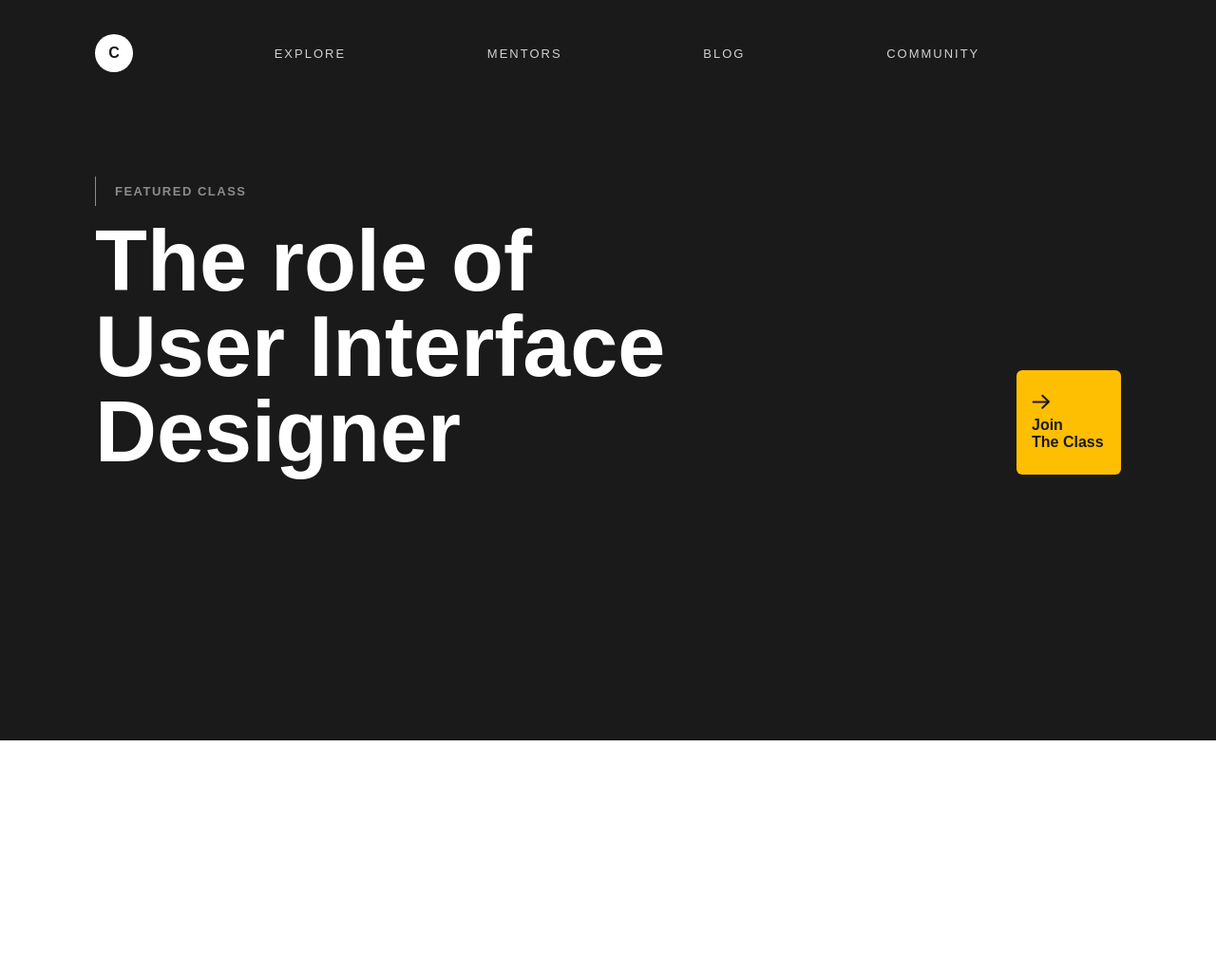
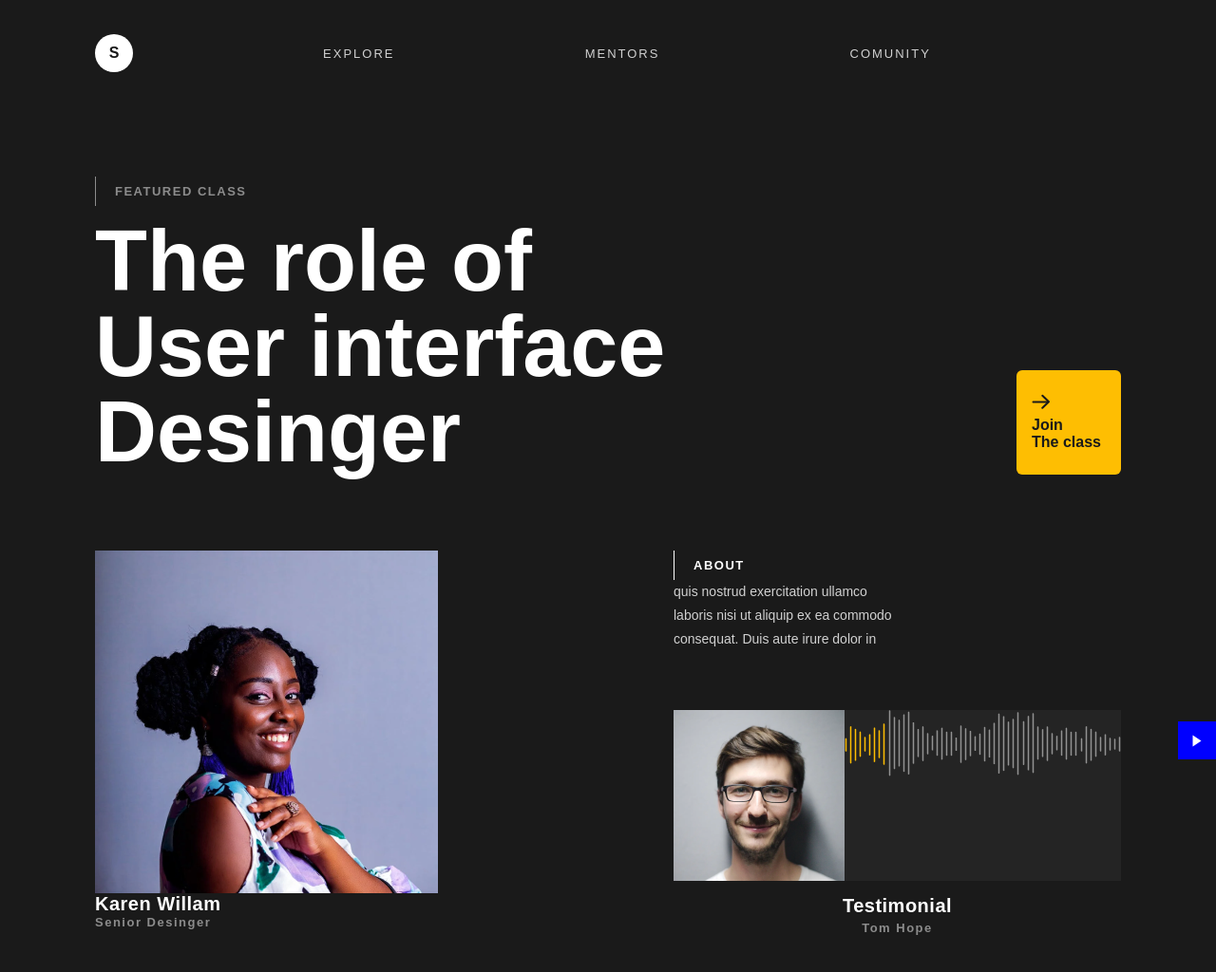
Before and after one commit to fl7leks/site-vizitka1, a plain HTML site: page index.html in a window 1280 px wide. Shown: the whole page at 95% size. Before the commit the page ends 800 px from the top, so only its background shows below. Drawn offline with Linux system fonts and the light colour scheme.

Commit message:
completed the audio section

```diff
--- a/index.html
+++ b/index.html
@@ -8,43 +8,68 @@
     <title>site-vizitka</title>
     <link rel="stylesheet" href="style.css">
 </head>
-
 <body>
     <header class="header">
         <div class="container">
             <nav class="navigation">
-                <a class="logo" href="">C</a>
+                <a href="" class="logo">S</a>
                 <ul class="navigation-holder">
                     <li class="nav-links">
-                        <a href="#">EXPLORE</a>
+                        <a href="#">Explore</a>
                     </li>
                     <li class="nav-links">
-                        <a href="#">MENTORS</a>
+                        <a href="#">Mentors</a>
                     </li>
                     <li class="nav-links">
-                        <a href="#">BLOG</a>
-                    </li>
-                    <li class="nav-links">
-                        <a href="#">COMMUNITY</a>
+                        <a href="#">Comunity</a>
                     </li>
                 </ul>
             </nav>
-
+            <!--конец навигации-->
             <section class="header-title">
-                <span class="header-subtitle-text">FEATURED CLASS</span>
+                <span class="header-subtitle-text">featured class</span>
                 <h1 class="header-title-text">
                     The role of
-                    User Interface
-                    Designer
+                    User interface
+                    Desinger
                 </h1>
+                    <a href="#" class="join">
+                        <img src="/img/img/icons/arrow.svg" alt="">
+                        <span class="join-text">Join <br> The class</span>
+                    </a>
 
-                <a class="join" href="">
-                    <img src="img/img/icons/arrow.svg" alt="arrow">
-                    <span class="join-text">Join<br> The Class</span>
-                </a>
+            </section>
+            <!--конец 2 секции-->
+            <section class="header-info-block">
+
+                <div class="card-info">
+                    <img src="img/img/girl-avatar.png" alt="" class="card-info-img">
+                    <h2 class="info-title">Karen Willam</h2>
+                    <span class="info-subtitle">Senior Desinger</span>
+                </div>
+                <div class="card-about">
+                    <div class="about-text-wrapper">
+                        <span class="about-subtitle-text">About</span>
+                        <p class="about-desc">
+                            quis nostrud exercitation ullamco
+                            laboris nisi ut aliquip ex ea commodo
+                            consequat. Duis aute irure dolor in
+                        </p>
+                    </div>
+                    <div class="audio-block">
+                        <img src="img/img/man-avatar.png" alt="">
+                        <div class="audio-container">
+                            <img src="img/img/audio.png" class="audio-track" alt="">
+                            <a href="#" class="play-btn">
+                                <img src="/img/img/icons/play.svg" alt="">
+                            </a>
+                        </div>
+                    </div>
+                    <h2 class="about-title">Testimonial</h2>
+                    <span class="about-subtitle">Tom Hope</span>
+                </div>
             </section>
         </div>
     </header>
 </body>
-
 </html>
--- a/style.css
+++ b/style.css
@@ -93,3 +93,86 @@
     font-weight: bold;
     border-radius: 6px;
 }
+
+.header-info-block {
+    display: flex;
+    justify-content: space-between;
+}
+.card-info {
+    max-width: 361px;
+}
+.card-info-img {
+    display: flex;
+}
+.info-title {
+    font-size: 20px;
+    font-size: bold;
+    color: #fff;
+    letter-spacing: 0.5px;|
+    margin-bottom: 4px;
+}
+.info-subtitle {
+    font-size: 13px;
+    color: #8c8c8c;
+    font-weight:bold;
+    letter-spacing: 1.5px;
+    display: block;
+}
+.about-subtitle-text {
+    display: inline-block;
+    border-left: 1px solid #fff;
+    padding: 8px 0 8px 20px;
+    color: #fff;
+    font-weight: bold;
+    text-transform: uppercase;
+    font-size: 13px;
+    letter-spacing: 1.5px;
+    margin-bottom: 1.8;
+}
+.about-desc {
+    color:#d1d1d1;
+    max-width: 240px;
+    font-size: 14px;
+    line-height: 1.8;
+}
+.audio-block {
+    background-color: #242424;
+    display: flex;
+    margin-top: 61px;}
+
+.audio-cintainer {
+    display: flex;
+    align-items: center;
+    justify-content: center;
+    flex: 1;
+    position: relative;
+    padding: 0 34pxs;
+}
+.play-btn {
+    display: flex;
+    background-color: blue;
+    width: 40px;
+    height: 40px;
+    align-items: center;
+    justify-content: center;
+    position: absolute;
+    right: 0;
+    bottom: 0;
+}
+.about-title {
+    font-size: 20px;
+    font-weight: bold;
+    color: #fff;
+    letter-spacing: 0.5px;
+    margin-top: 15px;
+    margin-bottom: 4px;
+    text-align: center;
+}
+.about-subtitle {
+    font-size: 13px;
+    color: #8c8c8c;
+    font-weight: bold;
+    letter-spacing: 1.5px;
+    text-align: center;
+    display: block;
+}
```
